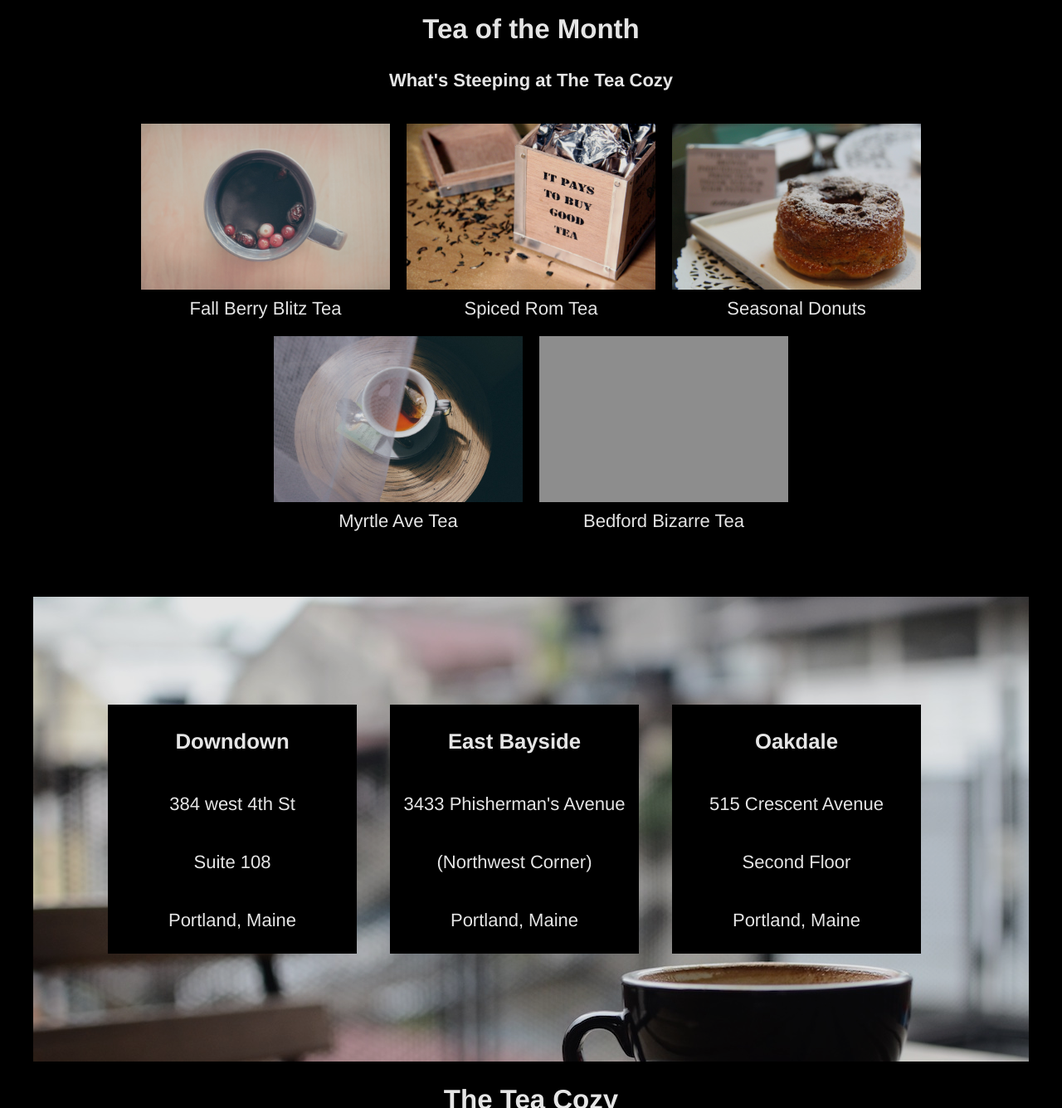
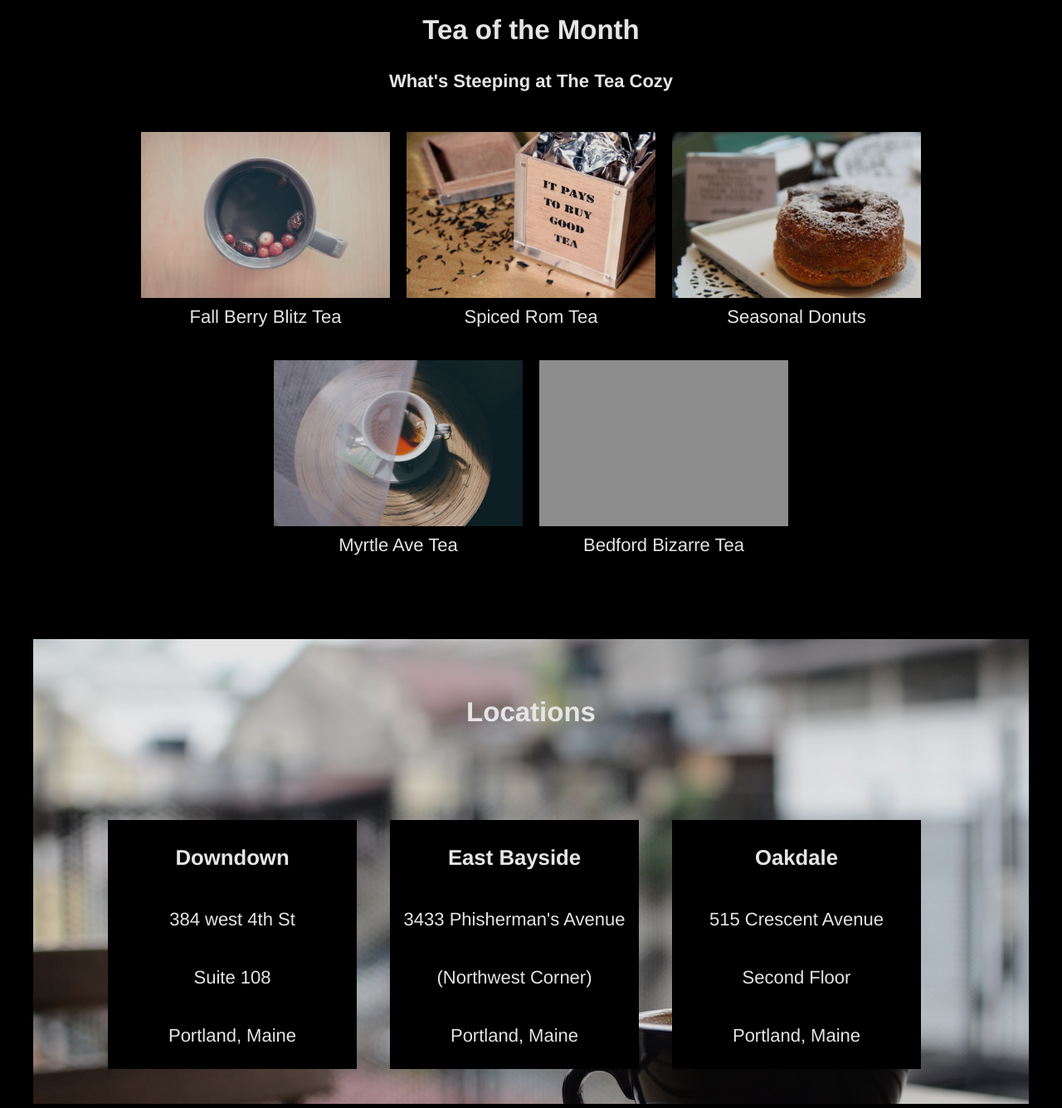
Before and after one commit to opiskelupostit/tea_cozy, a plain HTML site: page index.html in a window 1280 px wide. Shown: the part 780-2115 px from the top of the page at 83% size. Drawn offline with Linux system fonts and the light colour scheme; grey boxes are pictures that could not be loaded.

Commit message:
final backup

```diff
--- a/index.html
+++ b/index.html
@@ -14,16 +14,12 @@
 
     <!----- Header section ------->
 
-    <div class="main-container">
-
-        <div class="header-container">
     <header>
 
         <div class= "logo">
             <img src="/resources/images/logo.png">
         </div>
 
-    <!----- Nav bar section ------->
         <nav>
 
             <ul>
@@ -36,9 +32,9 @@
 
     </header>
 
-        </div>
+    <!-----Mission section ----->
 
-    <!-----Mission section ----->
+    <div class="main-container">
 
         <div class="flex-container-mission">
 
@@ -63,7 +59,7 @@
 
         <h4>What's Steeping at The Tea Cozy</h4>
 
-        <div class="flex-container-store">
+        <div class="store-container">
 
             <div class="picture_frame">
                 <img src="resources/images/img-berryblitz.jpg">
@@ -94,7 +90,11 @@
 
     <!-----Locations section ----->
 
-        <div id= "locations" class="flex-container-locations">
+        <div id= "locations" class="locations-container">
+
+            <div class="title">
+
+                <h2>Locations</h2>                                               </div>
 
 
             <div class="location">
@@ -126,19 +126,18 @@
 
         </div>
 
+    <!------- Info section ------->
+
         <div class"info">
-
             <h2>The Tea Cozy</h>
             <h5>contact@theteacozy.com</h5>
             <P>917-555-8904</P>
         </div>
+
         <div class="copyright">
-
             <h5>© copyright The Tea Cody 2017</h5>
-
         </div>
     </div>
-
     </body>
 
 </html>
--- a/resources/css/style.css
+++ b/resources/css/style.css
@@ -1,3 +1,5 @@
+/* General section */
+
 body{
 
     background-color: black;
@@ -14,6 +16,8 @@ body{
     text-align: center;
 }
 
+/* Header section */
+
 header {
     height: 69px;
     width: 100%;
@@ -26,19 +30,12 @@ header {
     z-index: 1;
 }
 
-.logo {
-
-}
-
 .logo img {
 
     height: 50px;
     padding: 10px;
 }
 
-nav {
-
-}
 
 nav ul {
 
@@ -47,31 +44,28 @@ nav ul {
     padding-bottom: 15px;
 }
 
-nav li {
-
-}
-
 nav a {
 
     color: white;
     font-size: 20px;
     padding: 20px;
     display: inline-block;
+    text-decoration: underline;
 }
+
+/* Main container */
 
 .main-container {
 
     width: 100%;
-    height: auto;
     margin: 0 auto;
-
+    display: flex;
+    flex-direction: column;
+    position: relative;
+    top: 70px;
 }
 
-.header-container {
-
-    width: 100%;
-    height: 69px;
-}
+/* Mission section */
 
 .flex-container-mission {
 
@@ -81,29 +75,29 @@ nav a {
     height: 700px;
     background-image: url("/resources/images/img-mission-background.jpg");
     align-items: center;
-    border: none;
-    justify-content: center;
-
 }
 
 .our_mission {
 
     width: 1200px;
-
-
 }
 
 .mission_text {
 
     background-color: black;
+    display: flex;
+    flex-direction: column;
+    justify-content: space-between;
 
 }
 
-.flex-container-store {
+/* Tea of the month section */
+
+.store-container {
 
     margin: 0 auto;
     width: 1000px;
-    height: 500px;
+    height: 550px;
     display: flex;
     flex-wrap: wrap;
     align-items: center;
@@ -128,7 +122,9 @@ nav a {
     padding-bottom: 10px;
 }
 
-.flex-container-locations {
+/* Location section */
+
+.locations-container {
 
     width: 1200px;
     height: 560px;
@@ -139,6 +135,8 @@ nav a {
     display: flex;
     justify-content: center;
     margin-top: 80px;
+    flex-wrap: wrap;
+
 }
 
 .location {
@@ -156,16 +154,25 @@ nav a {
 
 }
 
+.title {
+
+    width: 100%;
+
+}
+
+/* Info section */
+
 .info {
 
     width: 100%;
     height: 200px;
 }
 
+/* Copyright */
+
 .copyright {
 
     display: flex;
     justify-content: flex-start;
     padding-left: 20px;
-
 }
```
Also changed, not shown: 2 other files. Lines whose indentation alone changed are shown as unchanged.
